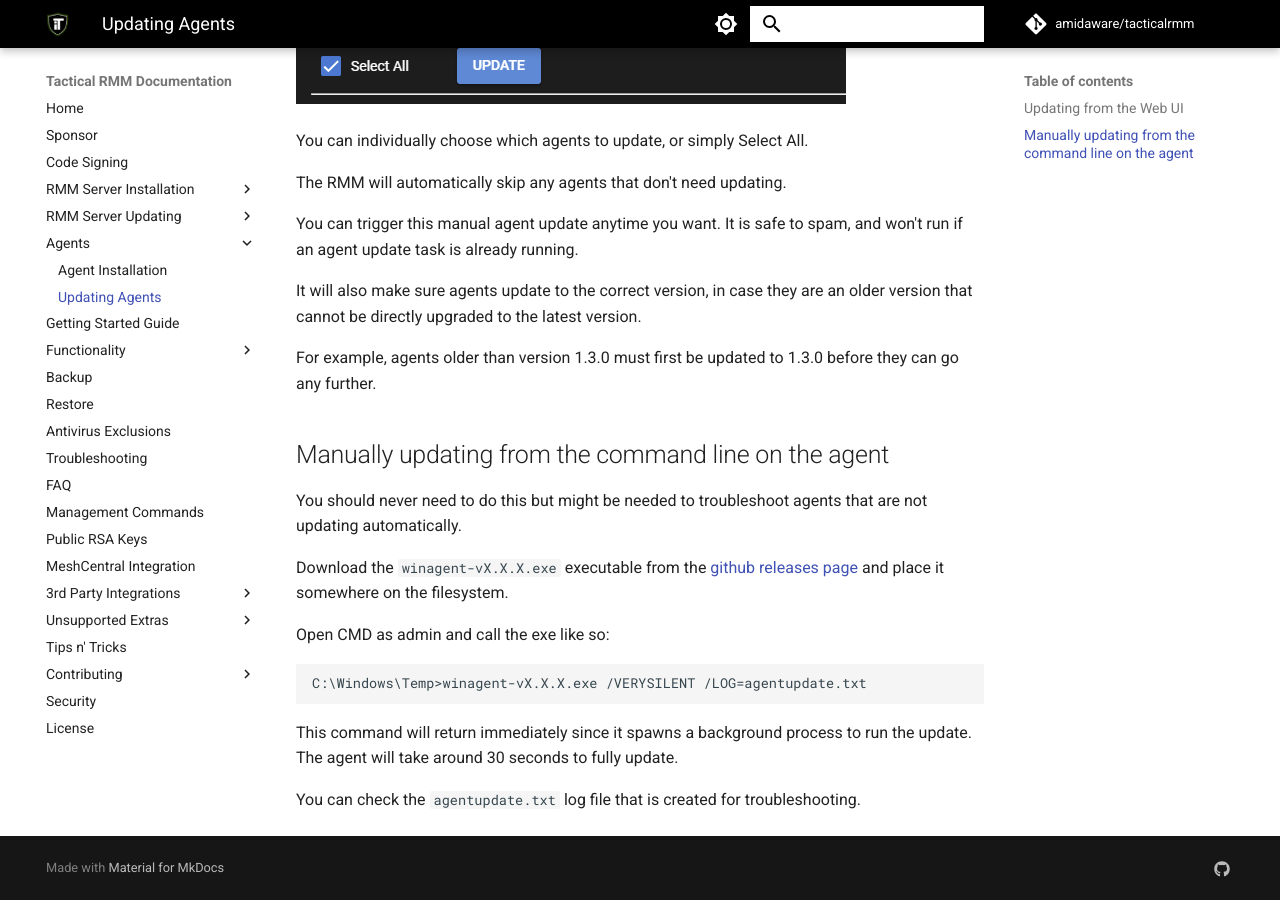
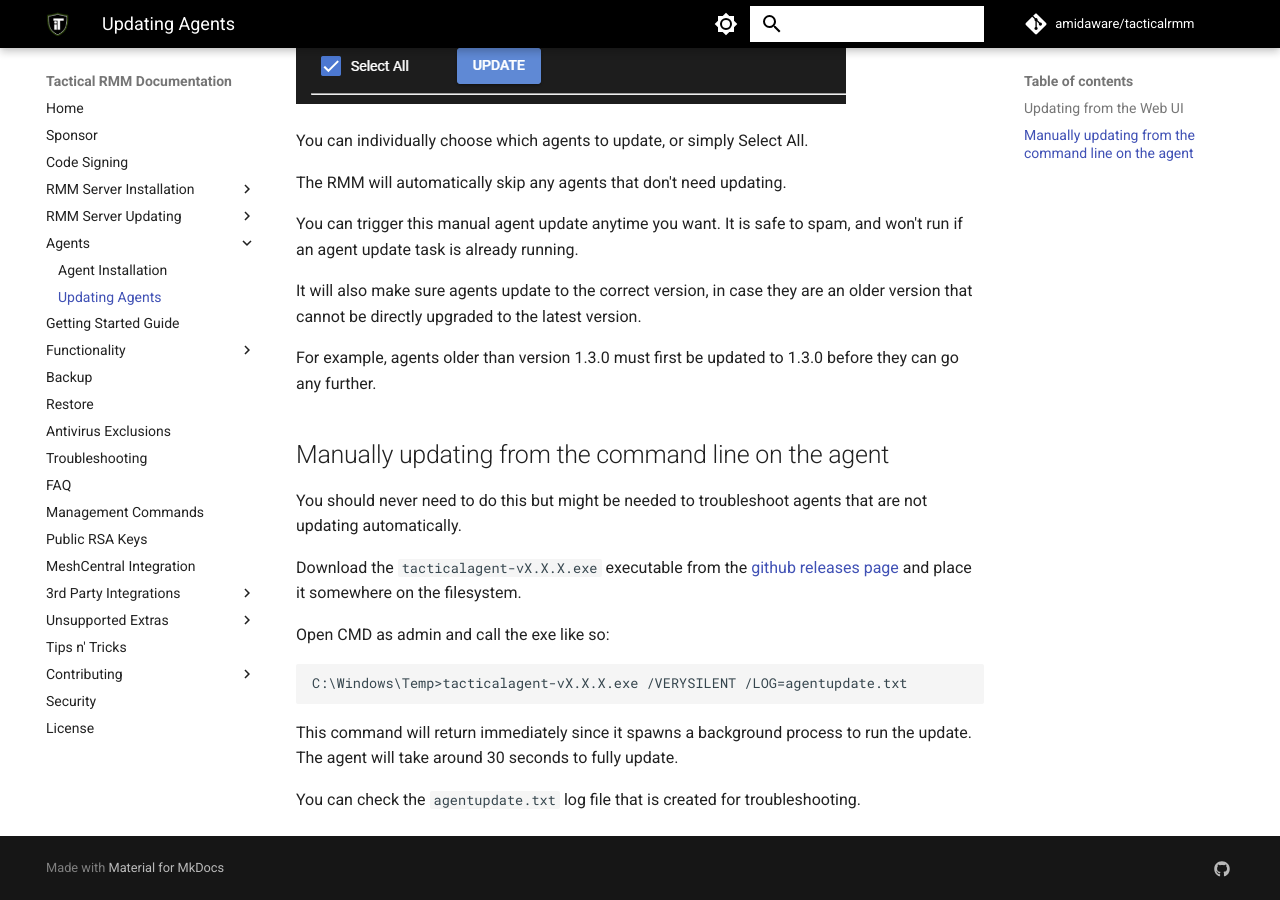
Before and after one commit to amidaware/trmm-docs, an MkDocs documentation site: the page built from docs/update_agents.md, in a window 1280 px wide and 900 px high, scrolled down 1039 px. Built offline with MkDocs 1.6.1 and Material for MkDocs 9.7.7, drawn with Linux system fonts in a browser that asks for light colours; comment, search, counter and statistics services are not loaded.

Commit message:
change agent binary name format

````diff
--- a/docs/update_agents.md
+++ b/docs/update_agents.md
@@ -31,12 +31,12 @@
 
 You should never need to do this but might be needed to troubleshoot agents that are not updating automatically.
 
-Download the `winagent-vX.X.X.exe` executable from the [github releases page](https://github.com/amidaware/rmmagent/releases) and place it somewhere on the filesystem.
+Download the `tacticalagent-vX.X.X.exe` executable from the [github releases page](https://github.com/amidaware/rmmagent/releases) and place it somewhere on the filesystem.
 
 Open CMD as admin and call the exe like so:
 
 ```cmd
-C:\Windows\Temp>winagent-vX.X.X.exe /VERYSILENT /LOG=agentupdate.txt
+C:\Windows\Temp>tacticalagent-vX.X.X.exe /VERYSILENT /LOG=agentupdate.txt
 ```
 
 This command will return immediately since it spawns a background process to run the update.
````
Also changed, not shown: docs/3rdparty_bitdefender_total_security.md (+1 -1 lines), docs/howitallworks.md (+1 -1 lines), docs/install_agent.md (+2 -2 lines).
